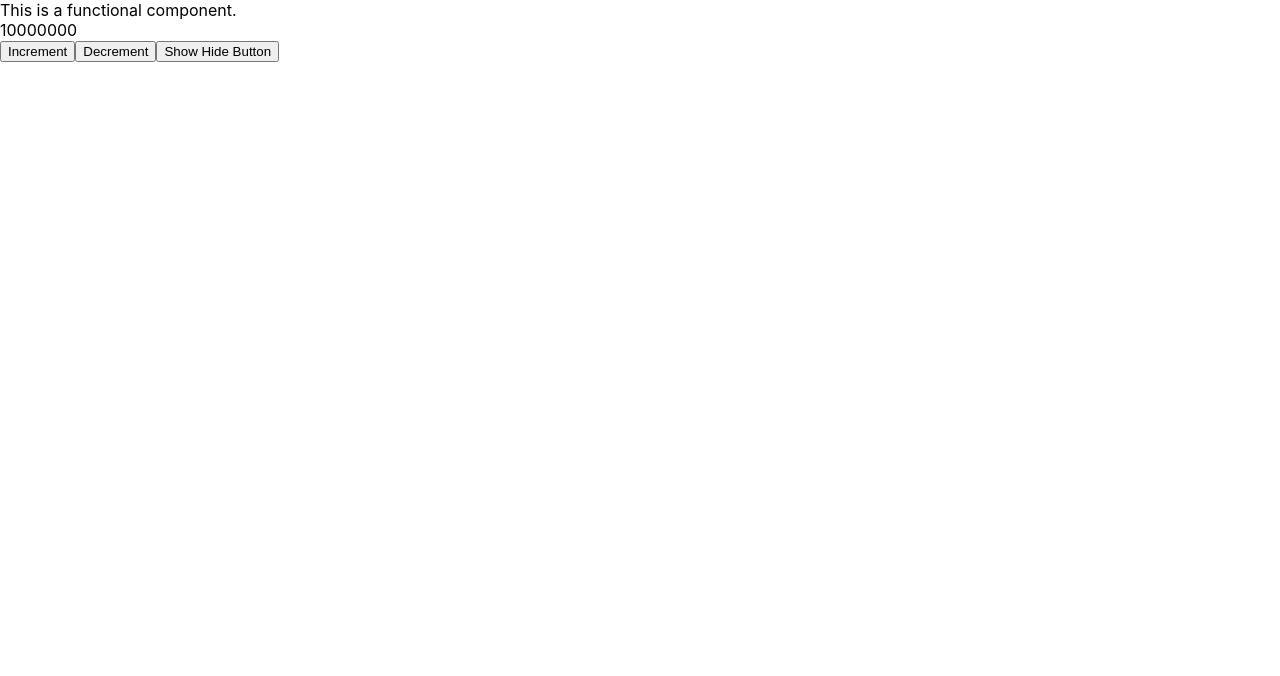
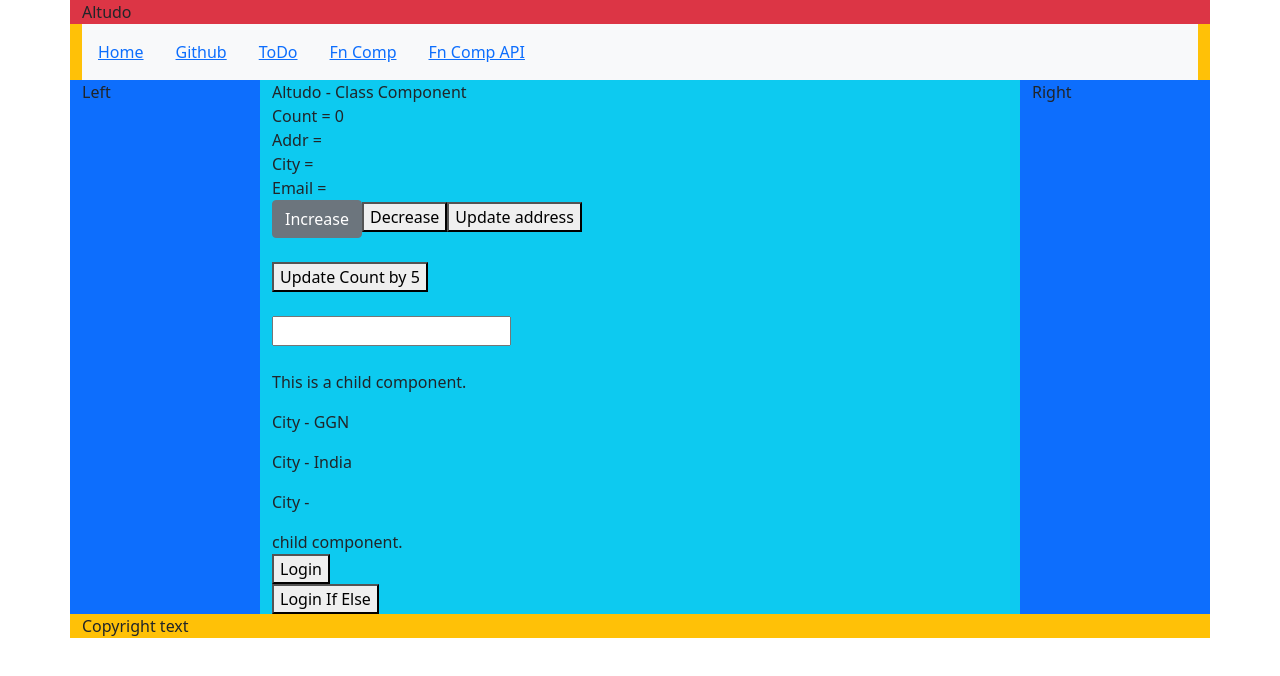
Before and after one commit to deepak104080/cetpa_react, a React (Create React App) app: page / in a window 1280 px wide. Shown: the top 676 px of the page. Built offline with nearby package versions, Linux system fonts and the light colour scheme.

Commit message:
23rd April 2022 - Session

```diff
--- a/package.json
+++ b/package.json
@@ -6,8 +6,11 @@
     "@testing-library/jest-dom": "^5.16.4",
     "@testing-library/react": "^12.1.4",
     "@testing-library/user-event": "^13.5.0",
+    "bootstrap": "^5.1.3",
     "react": "^18.0.0",
+    "react-bootstrap": "^2.3.0",
     "react-dom": "^18.0.0",
+    "react-router-dom": "^6.3.0",
     "react-scripts": "5.0.0",
     "web-vitals": "^2.1.4"
   },
--- a/public/index.html
+++ b/public/index.html
@@ -24,7 +24,7 @@
       work correctly both with client-side routing and a non-root public URL.
       Learn how to configure a non-root public URL by running `npm run build`.
     -->
-    <title>React App</title>
+    <title>Altudo App</title>
   </head>
   <body>
     <noscript>You need to enable JavaScript to run this app.</noscript>
--- a/src/App.js
+++ b/src/App.js
@@ -1,31 +1,47 @@
-import logo from './logo.svg';
-import './App.css';
-
-// const temp = `<div class></div>`;
+import React from 'react';
+import { BrowserRouter, Route, Routes } from 'react-router-dom';
+// import logo from './logo.svg';
+// import './App.css';
+import '../node_modules/bootstrap/dist/css/bootstrap.min.css';
+import './css/style.css';
+import Header from './common/Header';
+import Footer from './common/Footer';
+import MenuBar  from './NavBar';
+import Home  from './Home';
+import ToDo from './ToDo';
+import FnComp from './FnComp';
+import FnCompAPI from './FnCompAPI';
+import GitHub from './GitHub';
 
 function App() {
-  var location = 'GGN';
 
-  // class - css - className
-  // components - class and functional
 
   return (
-    <div className="App">
-      <header className="App-header">
-        <img src={logo} className="App-logo" alt="logo" />
-        <p>
-          Altudo - {location}
-        </p>
-        <a
-          className="App-link"
-          href="https://reactjs.org"
-          target="_blank"
-          rel="noopener noreferrer"
-        >
-          Learn React
-        </a>
-      </header>
-    </div>
+    <BrowserRouter>
+      <div className='container'>
+
+        <Header/>
+
+        <MenuBar/>
+        <div className='row'>
+            <div className='col-sm-12 col-lg-2 bg-primary'>Left</div>
+            <div className='col-sm-12 col-lg-8 bg-info'>
+              <Routes>
+                <Route path='/' element = {<Home/>}/>
+                <Route path='/home' element = {<Home/>}/>
+                <Route path='/github' element = {<GitHub/>}/>
+                <Route path='/todo' element = {<ToDo/>}/>
+                <Route path='/fn' element = {<FnComp/>}/>
+                <Route path='/fnapi' element = {<FnCompAPI/>}/>
+              </Routes>
+            </div>
+            <div className='col-sm-12 col-lg-2 bg-primary'>Right</div>
+        </div>
+
+        <Footer/>
+
+      </div>
+    </BrowserRouter>
   );
 }
 
@@ -64,3 +80,6 @@ export default App;
 
 
 // Till React 16.7 (16.8 - Hooks (jugad of react features))
+
+
+// SPA - Single Page Aplication
--- a/src/FnComp.js
+++ b/src/FnComp.js
@@ -22,6 +22,7 @@ const FnComp = () => {
     }
     const showDiv = () => {
         setStatus(status => !status);
+        console.log(status);
     }
 
     useEffect(() => {
@@ -33,6 +34,13 @@ const FnComp = () => {
     useEffect(() => {
         console.log(count, count2, status);
         console.log('Use Effect triggered once....')
+        fetch('https://api.coindesk.com/v1/bpi/currentprice.json')
+        .then((resp) => {
+        return resp.json();
+        })
+        .then((data) => {
+        console.log(data);
+        })
     },[])
     //componentDidMount
 
@@ -56,6 +64,10 @@ const FnComp = () => {
             <button onClick={showDiv}>Show Hide Button</button>
 
             {/* HW - Implement Modal */}
+
+            {/* {data.bpi && data.bpi.map((item) => (
+                <div>{item.code}</div>
+            ))} */}
         </>
     )
 }
--- /dev/null
+++ b/src/FnCompAPI.js
@@ -0,0 +1,44 @@
+import React, { useEffect, useState } from 'react';
+
+const FnCompAPI = () => {
+    const [apiDataArr, setApiDataArr] = useState([1,2,3,4,5]);
+    // const [apiDataObj, setApiDataObj] = useState({});
+
+
+    useEffect(() => {
+        fetch('https://api.publicapis.org/entries')
+        .then((resp) => {
+            return resp.json();
+        })
+        .then((data) => {
+            console.log(data);
+            setApiDataArr(data.entries);
+            // setApiDataObj(data)
+        })
+        console.log(apiDataArr);
+        // console.log(apiDataObj);
+    },[])
+
+
+    // useEffect(() =>{
+    //     manipulate data
+    //     Array.map(
+    //         do all manipulations
+    //     )
+    //     store in new state variabble
+    // }, [old state variable])
+
+    return(
+        <>
+            <div>This is a functional component.</div>
+
+            {apiDataArr && apiDataArr.map((item) => (
+                <div>{item.Description}</div>
+            ))}
+            {/* {apiDataArr.USD && apiDataArr.USD.code}
+            {apiDataArr.USD && apiDataArr.USD.description} */}
+        </>
+    )
+}
+
+export default FnCompAPI;
--- /dev/null
+++ b/src/GitHub.js
@@ -0,0 +1,53 @@
+import React, {useEffect, useState} from 'react';
+
+const GitHub = () => {
+    const [issuesArr, setIssuesArr] = useState([]);
+    const [pageNum, setPageNum] = useState([1,2,3,4,5,6,7,8,9,10]);
+    const [currentPageNum, setCurrentPageNum] = useState(1);
+
+    useEffect(() => {
+        fetch(`https://api.github.com/repositories/1296269/issues?page=${currentPageNum}&per_page=10`)
+        .then((resp) => {
+            return resp.json();
+        })
+        .then((data) => {
+            //console.log(data);
+            setIssuesArr(data);
+            // setIssuesArr([...issuesArr, ...data]);
+        })
+    },[currentPageNum])
+
+    return(
+        <>
+            <div>
+                Github issues List
+            </div>
+            {
+                pageNum && pageNum.map((item) => (
+                    <button className="btn btn-danger" onClick={() => setCurrentPageNum(item)}>Page {item}</button>
+                ))
+            }
+            <button>Load More...</button>
+            <table border="1">
+                        <tr>
+                            <th>Number</th>
+                            <th>ID</th>
+                            <th>Login User</th>
+                            <th>URL</th>
+                        </tr>
+                {
+                    issuesArr && issuesArr.map((item) => (
+                        <tr key={item.number}>
+                            <td>{item.number}</td>
+                            <td>{item.id}</td>
+                            <td>{item.user.login}</td>
+                            <td>{item.user.url}</td>
+                        </tr>
+                    ))
+                }
+            </table>
+        </>
+    )
+}
+
+export default GitHub;
--- a/src/Home.js
+++ b/src/Home.js
@@ -1,5 +1,6 @@
 import React from 'react';
 import ChildComp2 from './ChildComp';
+import {Button} from 'react-bootstrap';
 
 class Home extends React.Component {
     constructor() {
@@ -115,7 +116,7 @@ class Home extends React.Component {
                 <div>City = {this.state.city}</div>
                 <div>Email = {this.state.email}</div>
 
-                <button onClick={this.increment_fn}>Increase</button>
+                <Button variant="secondary" onClick={this.increment_fn}>Increase</Button>
                 <button onClick={this.decrement_fn}>Decrease</button>
                 <button onClick={this.update_addr_fn}>Update address</button>
                 <br></br><br></br>
@@ -189,7 +190,7 @@ export default Home;
 
 
 // Re-rendering
-// render()
+// re-render() - virtual dom
 // componentDidUpdate() - run after updations - after every re-render
 
 
--- /dev/null
+++ b/src/NavBar.js
@@ -0,0 +1,39 @@
+import React, { useEffect, useState } from 'react';
+import {Link} from 'react-router-dom';
+import {Nav, Navbar } from 'react-bootstrap';
+
+const MenuBar = () => {
+
+
+    return(
+        <>
+            {/* <a href="/home">Home</a>
+            <a href="/todo">ToDo</a>
+            <a href="/github">Github</a>
+            <a href="/fn">Fn Comp</a>
+            <a href="/fnapi">Fn Comp API</a> */}
+
+
+
+            <div className='row bg-warning'>
+                <div className='col-12'>
+
+
+                <Navbar bg="light" expand="lg">
+                    <Nav.Link><Link to="/home">Home</Link></Nav.Link>
+                    <Nav.Link><Link to="/github">Github</Link></Nav.Link>
+                    <Nav.Link><Link to="/todo">ToDo</Link></Nav.Link>
+                    <Nav.Link><Link to="/fn">Fn Comp</Link></Nav.Link>
+                    <Nav.Link><Link to="/fnapi">Fn Comp API</Link></Nav.Link>
+                </Navbar>
+
+                </div>
+            </div>
+
+
+
+        </>
+    )
+}
+
+export default MenuBar;
--- /dev/null
+++ b/src/common/Footer.js
@@ -0,0 +1,19 @@
+import React, { useEffect, useState } from 'react';
+import {Link} from 'react-router-dom';
+
+const Footer = () => {
+
+
+    return(
+        <>
+            <div className='row bg-warning'>
+                <div className='col-12'>
+                    Copyright text
+                </div>
+            </div>
+
+        </>
+    )
+}
+
+export default Footer;
--- /dev/null
+++ b/src/common/Header.js
@@ -0,0 +1,19 @@
+import React, { useEffect, useState } from 'react';
+import {Link} from 'react-router-dom';
+
+const Header = () => {
+
+
+    return(
+        <>
+            <div className='row bg-danger'>
+                <div className='col-12'>
+                    Altudo
+                </div>
+            </div>
+
+        </>
+    )
+}
+
+export default Header;
--- /dev/null
+++ b/src/css/style.css
@@ -0,0 +1,3 @@
+body {
+    /* background-color: aqua; */
+}
```
Also changed, not shown: src/index.js (+8 -5 lines), 2 other files (tests, documents, lock files or other folders).
